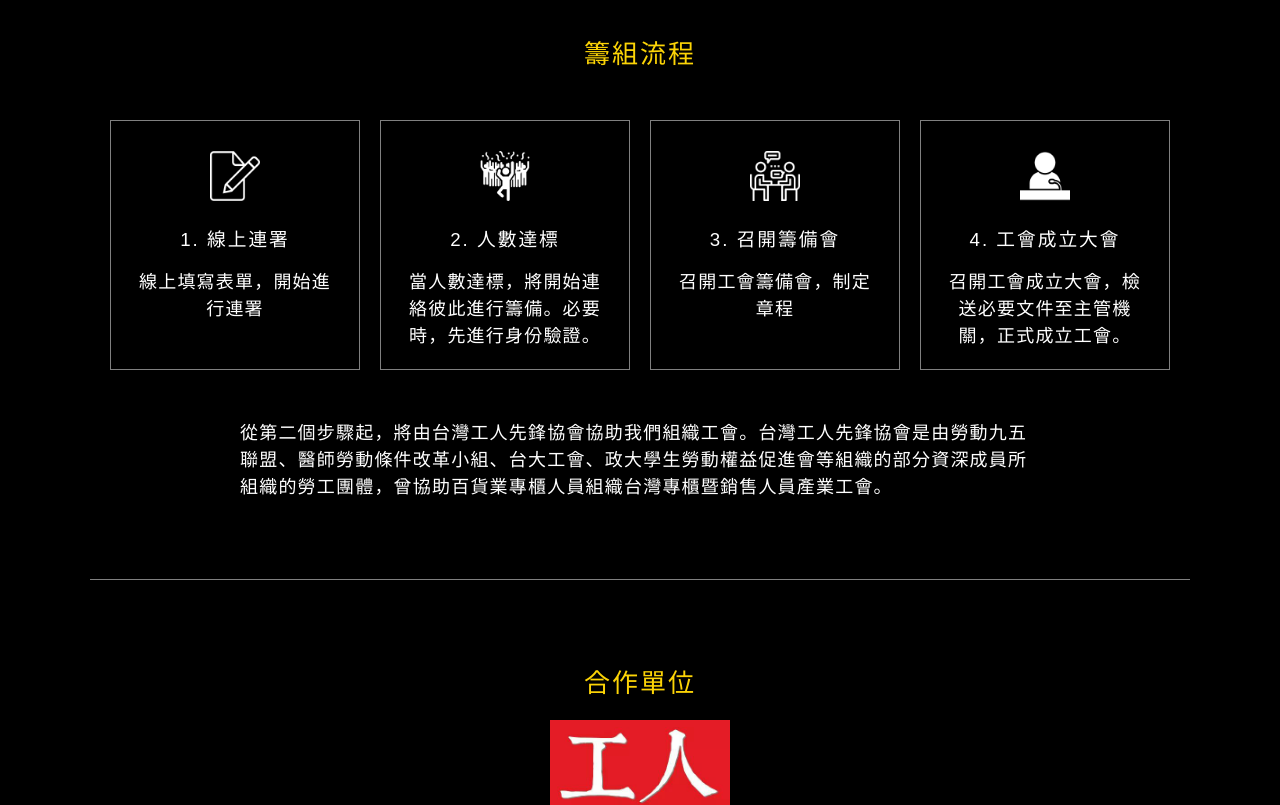
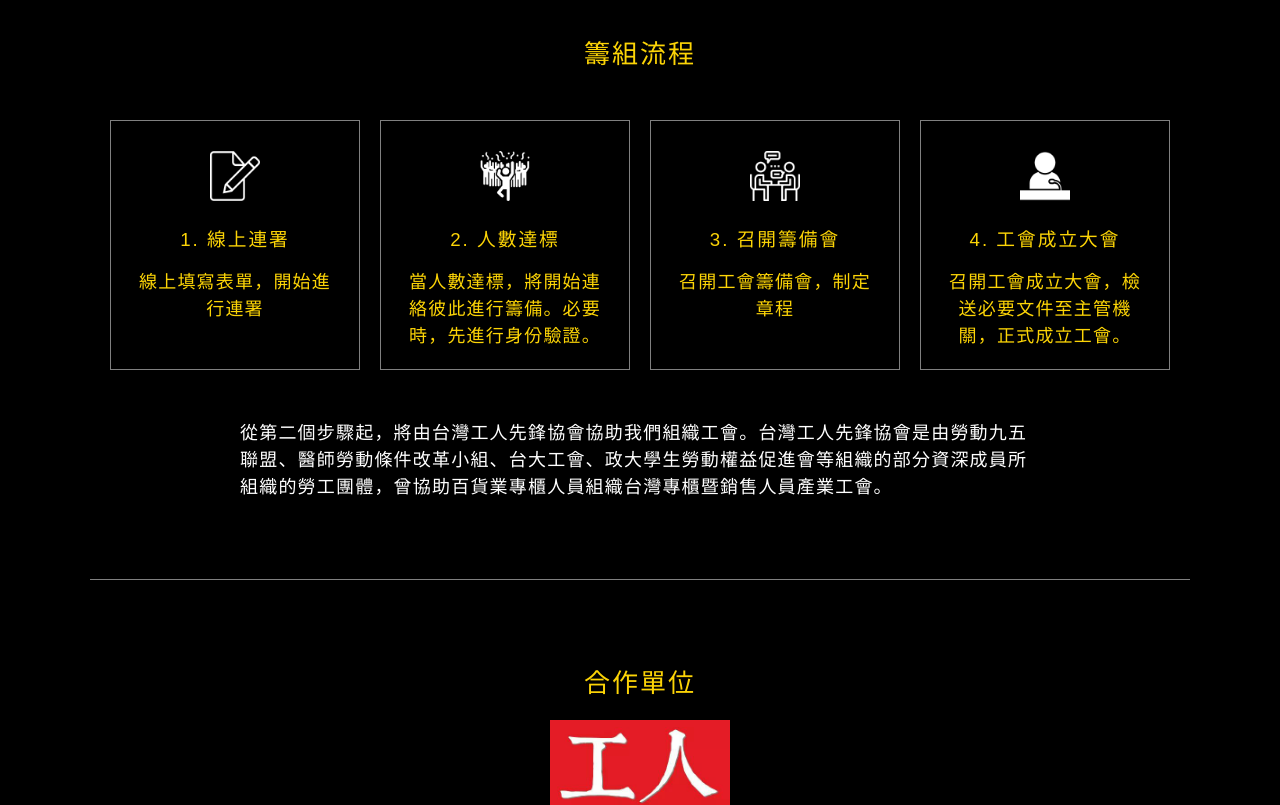
Before and after one commit to goodjoblife/LaborUnion, a React (Create React App) app: page / in a window 1280 px wide. Shown: the part 2100-2905 px from the top of the page. Built offline with nearby package versions, Linux system fonts and the light colour scheme.

Commit message:
add transition style to Rectangle and Button

```diff
--- a/src/components/Button.jsx
+++ b/src/components/Button.jsx
@@ -9,6 +9,8 @@ const StyledButton = styled.button`
     border-radius: 0;
     padding: 10px 25px;
     font-size: 18px;
+    transition: background-color 0.75s ease;
+    transition: color 0.25s ease;
 
     &:hover {
         background-color: #FCD406;
--- a/src/components/Rectangle.jsx
+++ b/src/components/Rectangle.jsx
@@ -9,6 +9,9 @@ const StyledRectangle = styled.div`
     height: 250px;
     padding: 30px 20px;
     margin: 10px;
+    color: #FCD406;
+    transition: background-color 0.75s ease;
+    transition: color 0.25s ease;
 
     &:hover {
         background-color: #FCD406;
```
